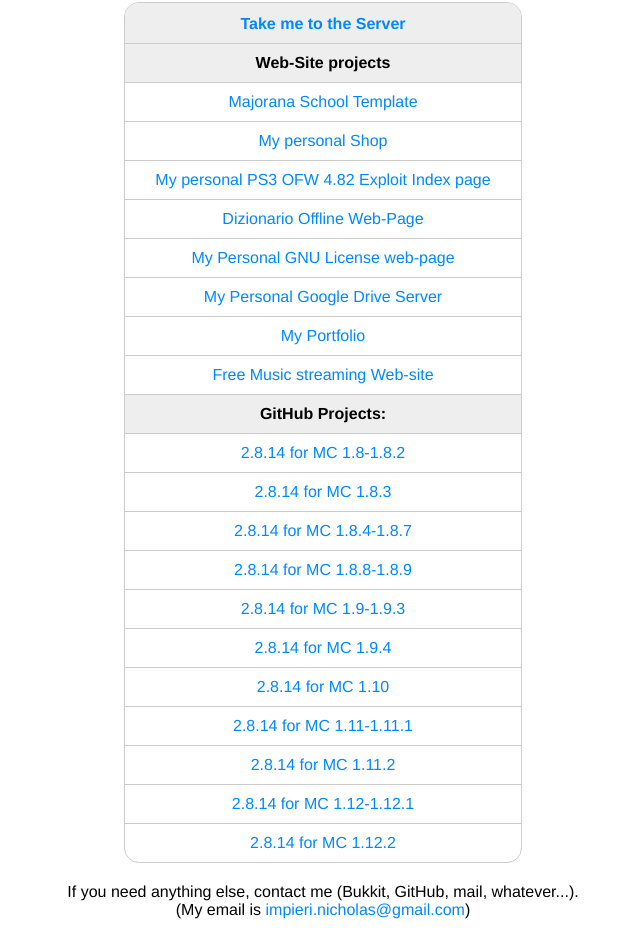
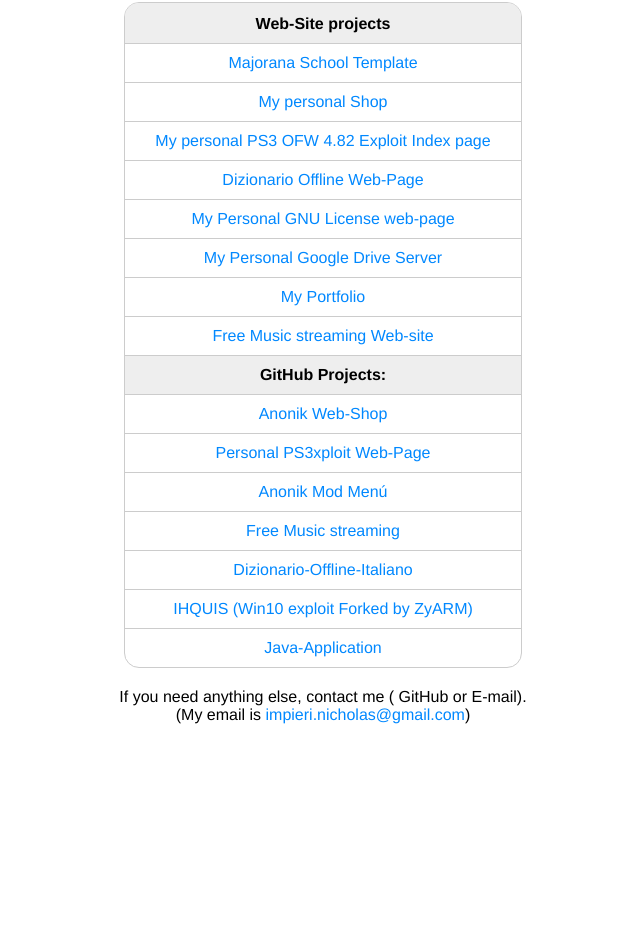
Before and after one commit to anonik9900/My-project-web-site, a plain HTML site: page My Project/index.html in a window 1280 px wide. Shown: the part 301-1236 px from the top of the page, without its empty margins (317-957 px from the left). After the commit the page ends 1041 px from the top, so only its background shows below. Drawn offline with Linux system fonts and the light colour scheme.

Commit message:
Added + Links for Project

```diff
--- a/My Project/index.html
+++ b/My Project/index.html
@@ -2,6 +2,14 @@
 <!DOCTYPE html>
 <html>
 <title>My Projects</title>
+<!--=======================================
+Creato Da Nicholas Impieri Aka Anonik
+Sito Web ottimizato per :
+Google Chrome
+Safaro
+Firefox
+Opera Browser
+==========================================-->
 <meta charset="UTF-8">
 <style>
 body
@@ -58,6 +66,9 @@
     background: #EEE;
 }
 </style>
+<!--========================================
+    CONTENITORE CON LINK PER I PROGETTI
+   =========================================-->
 <body>
     <div>
         <h1>My Projects</h1>
@@ -65,7 +76,10 @@
         <h2>Where is everything?</h2>
         <p style="font-weight:bold;color:#F80">Note: the web-site are in .altervista.org domain for demostration<br>When all projects are complete i'm move all free domain to premium</p>
         <div class="table">
-            <div class="bold"><a href="/">Take me to the Server</a></div>
+          <!-- =========================================================
+                                    COOMING SOON
+            <div class="bold"><a href="\">Take me to the Server</a></div>
+               =========================================================-->
             <div class="bold">Web-Site projects</div>
             <!--<div><a download="NBTLib.jar" href="/NBTLib.jar">1.0.0-Pre</a></div>-->
             <div><a href="http://majoranamessina.altervista.org">Majorana School Template</a></div>
@@ -77,20 +91,16 @@
             <div><a href="http://nicholasimpieri.altervista.org/">My Portfolio</a></div>
             <div><a href="http://freemusicstream.altervista.org/">Free Music streaming Web-site</a></div>
             <div class="bold">GitHub Projects:</div>
-            <div><a download="VirtualPack.jar" href="/VirtualPack-2.8.14-1.8.jar"   >2.8.14 for MC 1.8-1.8.2    </a></div>
-            <div><a download="VirtualPack.jar" href="/VirtualPack-2.8.14-1.8.3.jar" >2.8.14 for MC 1.8.3        </a></div>
-            <div><a download="VirtualPack.jar" href="/VirtualPack-2.8.14-1.8.4.jar" >2.8.14 for MC 1.8.4-1.8.7  </a></div>
-            <div><a download="VirtualPack.jar" href="/VirtualPack-2.8.14-1.8.8.jar" >2.8.14 for MC 1.8.8-1.8.9  </a></div>
-            <div><a download="VirtualPack.jar" href="/VirtualPack-2.8.14-1.9.jar"   >2.8.14 for MC 1.9-1.9.3    </a></div>
-            <div><a download="VirtualPack.jar" href="/VirtualPack-2.8.14-1.9.4.jar" >2.8.14 for MC 1.9.4        </a></div>
-            <div><a download="VirtualPack.jar" href="/VirtualPack-2.8.14-1.10.jar"  >2.8.14 for MC 1.10         </a></div>
-            <div><a download="VirtualPack.jar" href="/VirtualPack-2.8.14-1.11.jar"  >2.8.14 for MC 1.11-1.11.1  </a></div>
-            <div><a download="VirtualPack.jar" href="/VirtualPack-2.8.14-1.11.2.jar">2.8.14 for MC 1.11.2       </a></div>
-            <div><a download="VirtualPack.jar" href="/VirtualPack-2.8.14-1.12.jar"  >2.8.14 for MC 1.12-1.12.1  </a></div>
-            <div><a download="VirtualPack.jar" href="/VirtualPack-2.8.14-1.12.2.jar">2.8.14 for MC 1.12.2       </a></div>
+            <div><a href="https://github.com/anonik9900/anonik-web-shop"   >Anonik Web-Shop    </a></div>
+            <div><a  href="https://github.com/anonik9900/personal-ps3xploit-webpage" >Personal PS3xploit Web-Page       </a></div>
+            <div><a  href="https://github.com/anonik9900/Anonik-Mod-Menu-" >Anonik Mod Men&uacute  </a></div>
+            <div><a  href="https://github.com/anonik9900/FREE-MUSIC-STREAM" >Free Music streaming  </a></div>
+            <div><a  href="https://github.com/anonik9900/Dizionario-Italiano-Offline"   >Dizionario-Offline-Italiano    </a></div>
+            <div><a  href="https://github.com/anonik9900/IHQUIS" >IHQUIS (Win10 exploit Forked by ZyARM)        </a></div>
+            <div><a  href="https://github.com/anonik9900/Java-Application"  >Java-Application         </a></div>
         </div>
         <p>
-            If you need anything else, contact me (Bukkit, GitHub, mail, whatever...).<br>
+            If you need anything else, contact me ( GitHub or E-mail).<br>
             (My email is <a href="mailto:impieri.nicholas@gmail.com">impieri.nicholas@gmail.com</a>)
         </p>
     </div>
```
